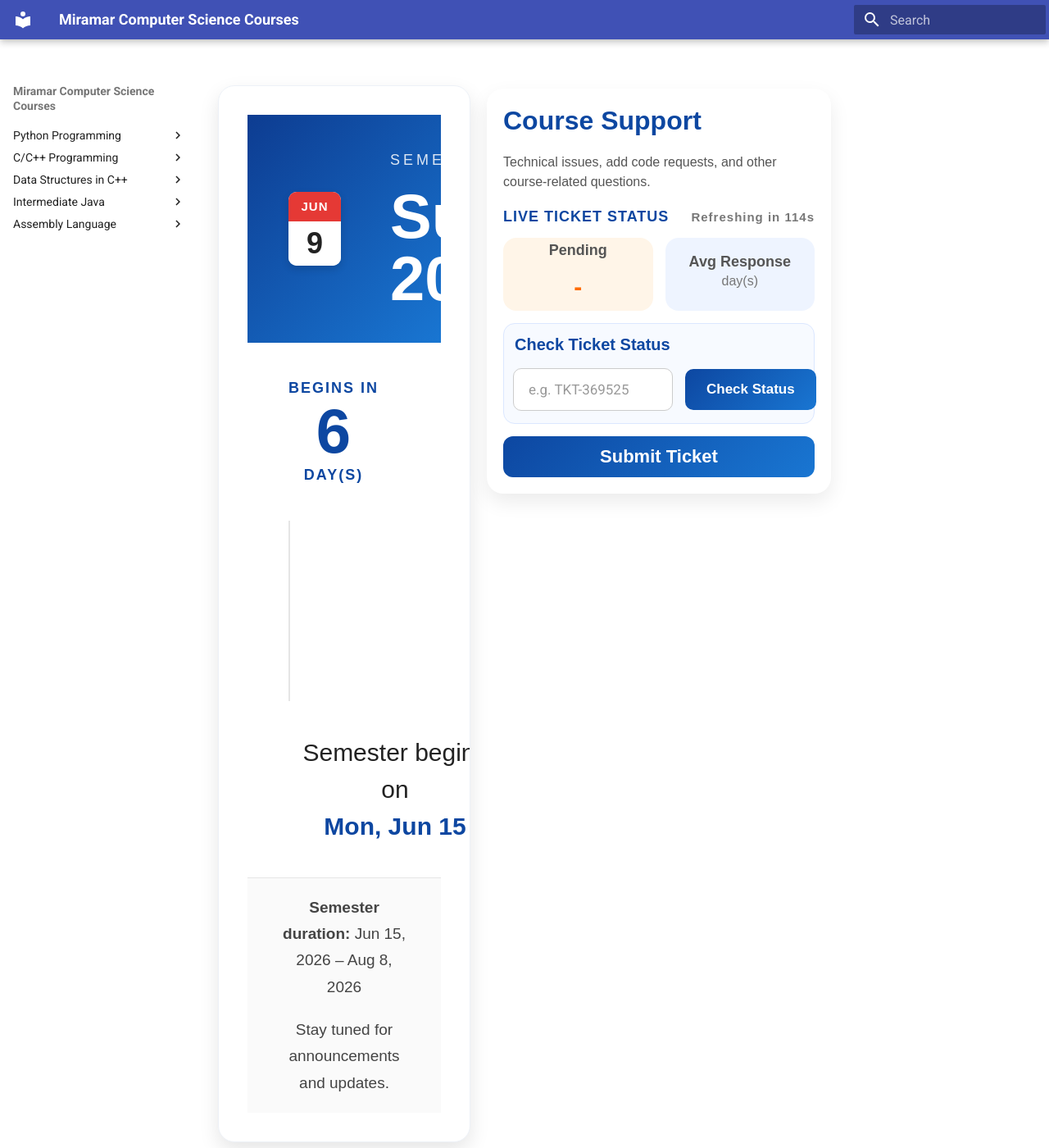
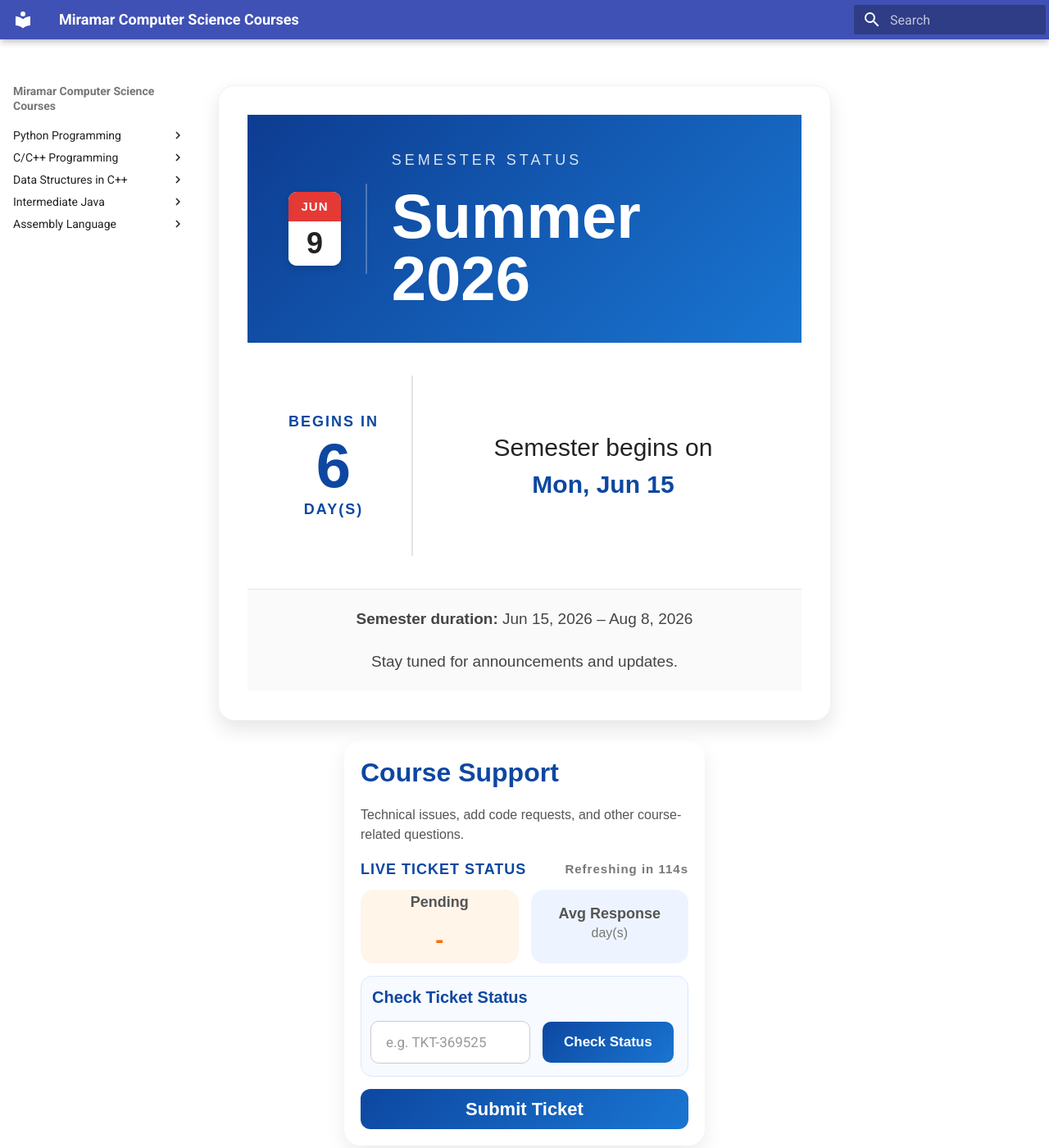
Before and after one commit to d-khan/cisc-courses, an MkDocs documentation site: the page built from docs/index.md, in a window 1280 px wide and 1400 px high. Shown: the whole window at 82% size. Built offline with MkDocs 1.6.1 and Material for MkDocs 9.7.7, drawn with Linux system fonts in a browser that asks for light colours.

Commit message:
Fixed ipad displays

```diff
--- a/docs/javascripts/dashboard.js
+++ b/docs/javascripts/dashboard.js
@@ -333,7 +333,7 @@ document.addEventListener("DOMContentLoaded", async function () {
     <style>
 
         .dashboard-card {
-            max-width: 900px;
+            max-width: 1000px;
             margin: 2rem 0;
             border-radius: 20px;
             overflow: hidden;
--- a/docs/stylesheets/extra.css
+++ b/docs/stylesheets/extra.css
@@ -4,25 +4,17 @@
 
 .dashboard-layout {
     display: flex;
-
     gap: 1rem;
-
-    flex-wrap: nowrap;
+    align-items: flex-start;
 }
 
 #semester-status {
-
-    flex: 1;
-
+    flex: 4;
     min-width: 0;
 }
 .support-card {
-
-    flex: 0 0 420px;
-
-    width: 420px;
-
-    max-width: 420px;
+    flex: 1;
+    max-width: 480px;
 
     background: white;
 
@@ -409,66 +401,35 @@
 
     font-weight: 600;
 }
+
 /* ===================================== */
-/* MOBILE                                */
+/* TABLET LAYOUT                         */
 /* ===================================== */
 
-@media (max-width: 768px) {
-    .ticket-search-row {
-        display: flex;
+@media (max-width: 1400px) {
 
-        flex-direction: column;
+    .dashboard-layout {
+
+        flex-direction: column !important;
 
         align-items: center;
 
-        gap: 0.7rem;
+    }
+
+    #semester-status {
 
         width: 100%;
-    }
 
-    .ticket-input {
-        width: 100%;
-
-        max-width: 260px;
-    }
-
-    .ticket-search-button {
-        width: 100%;
-
-        max-width: 260px;
-
-        padding: 0.75rem 1rem;
-
-        border: none;
-
-        border-radius: 10px;
-
-        background: linear-gradient(135deg, #0d47a1, #1976d2);
-
-        color: white;
-
-        font-size: 0.85rem;
-
-        font-weight: 700;
-
-        cursor: pointer;
-
-        box-sizing: border-box;
-    }
-}
-/* ===================================== */
-/* RESPONSIVE DASHBOARD                  */
-/* ===================================== */
-
-@media (max-width: 1250px) {
-    .dashboard-layout {
-        flex-direction: column;
     }
 
     .support-card {
-        width: 100%;
-        max-width: 850px;
+
+        width: auto;
+        max-width: 440px;
+        align-self: center;
+        margin-top: -80px;
     }
+
 }
 
 /* Lecture Pages */
```
Also changed, not shown: docs/assembly/index.md (+1 -1 lines), site/javascripts/dashboard.js, site/stylesheets/extra.css, 1 other file.
